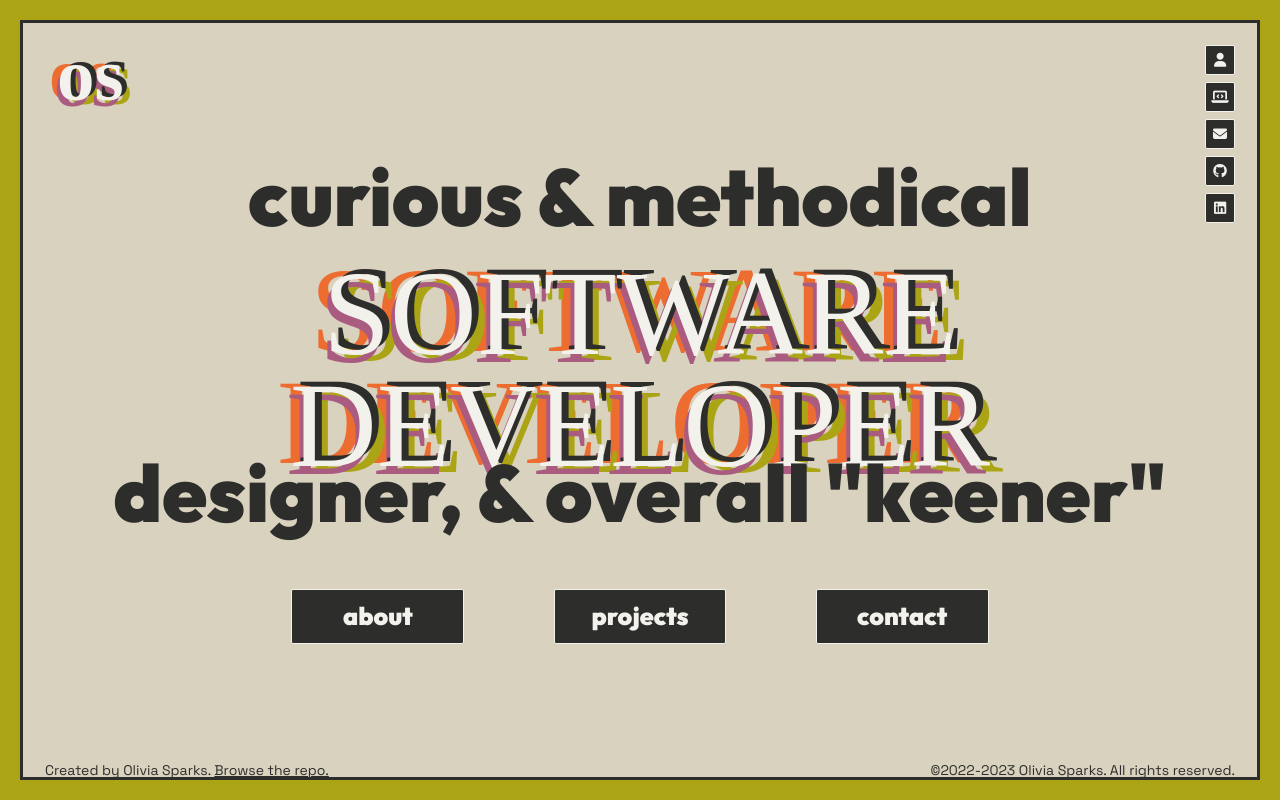
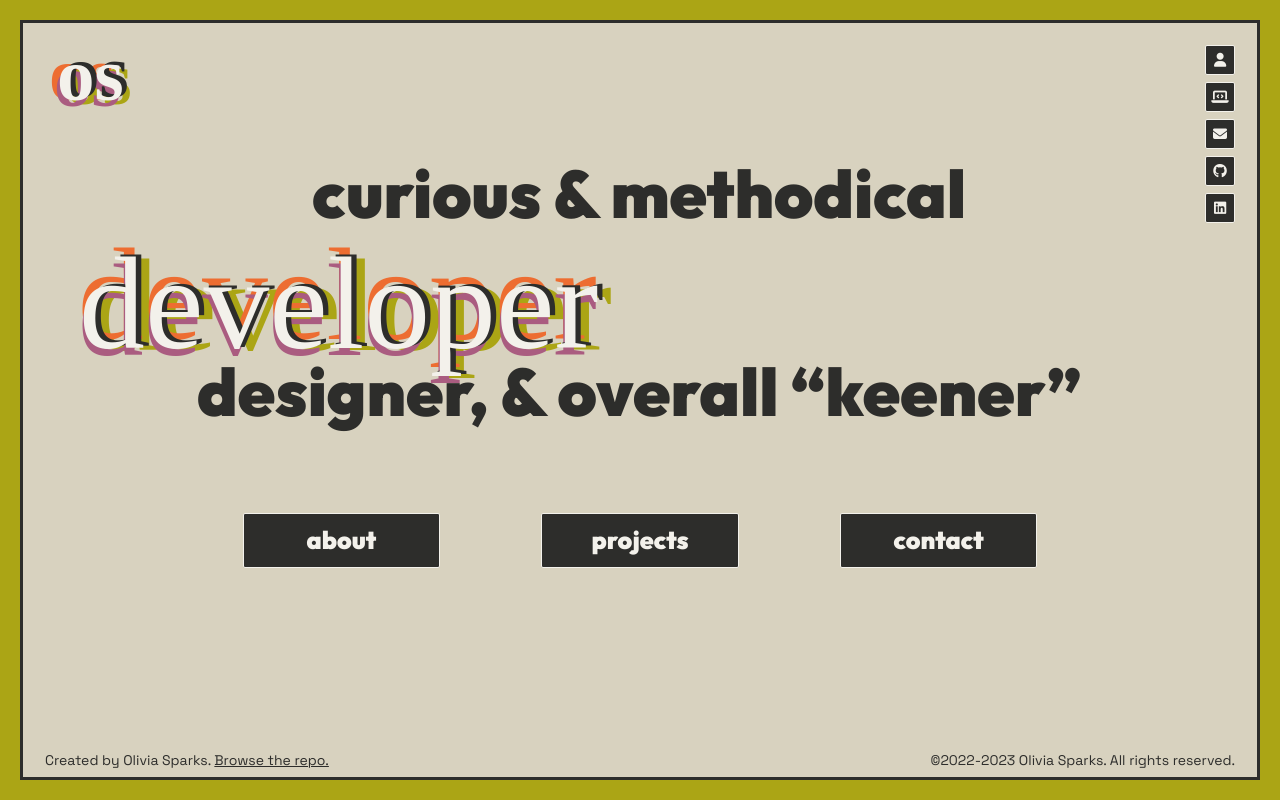
Before and after one commit to itsoliviasparks/itsoliviasparks-portfolio, a React (Create React App) app: page / in a window 1280 px wide. Built offline with nearby package versions, Linux system fonts and the light colour scheme; a web font is replaced by a local one.

Commit message:
updated hero text to SVG and added gsap animation

```diff
--- a/package.json
+++ b/package.json
@@ -6,6 +6,7 @@
     "@testing-library/jest-dom": "^5.16.5",
     "@testing-library/react": "^13.4.0",
     "@testing-library/user-event": "^13.5.0",
+    "gsap": "^3.11.5",
     "react": "^18.2.0",
     "react-dom": "^18.2.0",
     "react-router-dom": "^6.9.0",
--- a/src/Components/Opening-page.js
+++ b/src/Components/Opening-page.js
@@ -1,31 +1,87 @@
+import { useState, useEffect, useRef } from "react";
 import { Link } from "react-router-dom";
+import { gsap } from "gsap";
 
 const OpeningPage = () => {
+    const [width, setWidth] = useState(window.innerWidth);
+
+    const devRef = useRef(null);
+    const devAllRef = useRef([]);
+    const firstRef = useRef(null);
+    const lastRef = useRef(null);
+    const navRef = useRef([]);
+
+    useEffect(() => {
+        window.addEventListener("resize", () => setWidth(window.innerWidth))
+        console.log(width)
+    }, [width])
+
+    useEffect(() => {
+        gsap.fromTo(firstRef.current,
+            { xPercent: 100 },
+            { duration: 1, xPercent: 0, ease: "expo.out" })
+        gsap.fromTo([devRef.current],
+            { opacity: 0 },
+            { delay: 0.5, duration: 1, opacity: 1 })
+        gsap.fromTo(devAllRef.current,
+            { opacity: 0, yPercent: -20, scale: 0.1, transformOrigin: "50% 0" },
+            { delay: 0.5, duration: 2, stagger: -0.1, opacity: 1, yPercent: 0, scale: 1, ease: "elastic.out(0.9, 0.9)" })
+        gsap.fromTo(lastRef.current,
+            { xPercent: -150 },
+            { delay: 1, duration: 1, xPercent: 0, ease: "expo.out" })
+        gsap.fromTo(navRef.current,
+            { opacity: 0 },
+            { delay: 1.8, duration: 0.05, opacity: 1, ease: "expo.out" })
+    }, [firstRef])
+
     return (
         <section className="opening-page">
-            <div className="opener">
-            <div className="hero-text">
-                <p>curious & methodical</p>
-                <div className="bold">
-                    <p>software</p>
-                    <p>developer</p>
-                </div>
-                <p>designer, & overall "keener"</p>
-            </div>
+            {width < 930 ?
+                <svg id="hero" data-name="Layer 1" xmlns="http://www.w3.org/2000/svg" viewBox="10 0 455 479.8" className="wrapper">
+                    <g id="developer" ref={devRef}>
+                        <text transform="translate(34.35 245.53)" className="developer peaGreen" ref={el => { devAllRef.current[0] = el; }}>dev</text>
+                        <text transform="translate(28.3 233.53)" className="developer orange" ref={el => { devAllRef.current[1] = el; }}>dev</text>
+                        <text transform="translate(28.3 250.53)" className="developer pink" ref={el => { devAllRef.current[2] = el; }}>dev</text>
+                        <text transform="translate(32.08 238.53)" className="developer black" ref={el => { devAllRef.current[3] = el; }}>dev</text>
+                        <text transform="translate(29.43 243.53)" className="developer white" ref={el => { devAllRef.current[4] = el; }}>dev</text>
+                    </g>
+
+                    <g ref={firstRef}>
+                        <text transform="translate(72.96 60.34)" className=" first black">curious &</text>
+                        <text transform="translate(34.65 122.34)" className=" first black">methodical</text>
+                    </g>
+                    <g ref={lastRef}>
+                        <text transform="translate(70.15 309.34)" className="last black">designer,</text>
+                        <text transform="translate(76.48 367.5)" className="last black">& overall</text>
+                        <text transform="translate(70.54 424.5)" className="last black">“keener”</text>
+                    </g>
+                </svg>
+                :
+                <svg id="hero" data-name="Layer 1" xmlns="http://www.w3.org/2000/svg" viewBox="-88.5 0 1380 291.62">
+                    <g id="developer" ref={devRef}>
+                        <text transform="matrix(1 0 0 1 15.2949 196.9756)" className="developer peaGreen" ref={el => { devAllRef.current[0] = el; }}>developer</text>
+                        <text transform="matrix(1 0 0 1 -0.7051 184.9756)" className="developer orange" ref={el => { devAllRef.current[1] = el; }}>developer</text>
+                        <text transform="matrix(1 0 0 1 -0.7051 201.9756)" className="developer pink" ref={el => { devAllRef.current[2] = el; }}>developer</text>
+                        <text transform="matrix(1 0 0 1 9.2949 189.9756)" className="developer black" ref={el => { devAllRef.current[3] = el; }}>developer</text>
+                        <text transform="matrix(1 0 0 1 2.2949 194.9756)" className="developer white" ref={el => { devAllRef.current[4] = el; }}>developer</text>
+                    </g>
+                    <text transform="translate(248.13 60.34)" className=" first black" ref={firstRef}>curious & methodical</text>
+                    <text transform="translate(123.97 273.34)" className="last black" ref={lastRef}>designer, & overall “keener”</text>
+                </svg>
+            }
             <nav className="wrapper">
                 <ul>
-                    <li>
+                    <li ref={el => { navRef.current[0] = el; }}>
                         <Link to="/about">about</Link>
                     </li>
-                    <li>
+                    <li ref={el => { navRef.current[1] = el; }}>
                         <Link to="/projects">projects</Link>
                     </li>
-                    <li>
+                    <li ref={el => { navRef.current[2] = el; }}>
                         <Link to="/contact">contact</Link>
                     </li>
                 </ul>
             </nav>
-            </div>
         </section>
     )
 };
--- a/src/sass/_opening-page.scss
+++ b/src/sass/_opening-page.scss
@@ -2,46 +2,29 @@
 
 section.opening-page {
     display: flex;
+    flex-direction: column;
     justify-content: center;
     align-items: center;
 }
 
-.hero-text {
-    text-align: center;
-    :nth-child(1) { margin: 8.5rem; }
-    :nth-child(3) { margin: 3.5rem; }
-    :nth-child(1),
-    :nth-child(3) {
-        position: relative;
-        z-index: 5;
-        color: $black;
-        font-family: $header-font;
-        font-size: 8rem;
+svg#hero {
+    .peaGreen { fill:$pea-green; }
+    .orange { fill:$orange; }
+    .pink { fill:$pink; }
+    .black { fill: $black; }
+    .white { fill:$white; }
+    .developer {
+      font-family: Oi-Regular, Oi;
+      font-size: 142px;
     }
-    .bold {
-        position: relative;
-        z-index: 3;
-        :nth-child(1) {
-            margin-bottom: 8rem;
-            margin-top: 0;
-        }
-        :nth-child(2) {
-            margin-top: 0;
-            margin-bottom: 0;
-        }
-        p {
-            color: $white;
-            font-family: $pop-font;
-            font-size: 12rem;
-            text-transform: uppercase;
-            text-shadow:
-                0.7rem -0.5rem 0 $black,
-                -0.4rem 0.8rem 0 $pink,
-                1.3rem 0.6rem 0 $pea-green,
-                -1.3rem -0.3rem 0 $orange;
-        }
+    .first,
+    .last {
+      font-family: Outfit-Black, Outfit;
+      font-size: 72px;
+      font-variation-settings: 'wght' 900;
+      font-weight: 800;
     }
-}
+  }
 
 .opening-page nav,
 .the-collab-lab nav{
```
Also changed, not shown: 1 other file (tests, documents, lock files or other folders).
